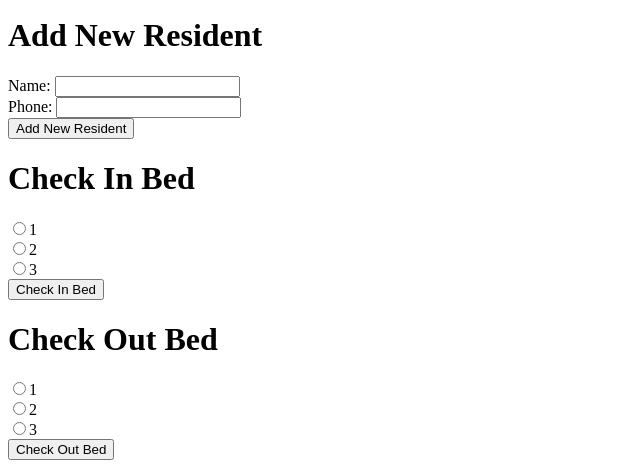
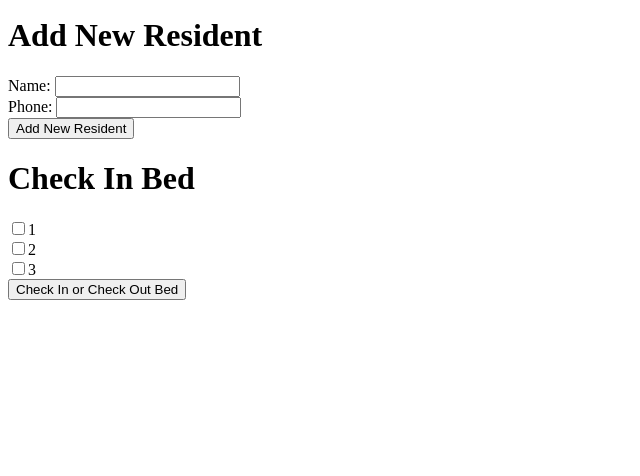
Before and after one commit to spanos/HackDukeS14, a PHP site: page /home.php in a window 1280 px wide. Shown: the part 351-827 px from the top of the page, without its empty margins (0-640 px from the left). After the commit the page ends 651 px from the top, so only its background shows below. Run offline with PHP 8.4, Linux system fonts and the light colour scheme; some libraries are stand-ins or nearby versions.

Commit message:
Update home.php
Combined both bed menus with radio buttons into one set of checkboxes.

```diff
--- a/home.php
+++ b/home.php
@@ -48,18 +48,10 @@
 
                         <h1>Check In Bed</h1>
                         <form class="purple" name="bed2" action="bedReserve.php" method="post">
-                        <input type="radio" name="BedID" value=1>1<br>
-                        <input type="radio" name="BedID" value=2>2<br>
-                        <input type="radio" name="BedID" value=3>3<br>
-                        <input type="submit" value="Check In Bed">
-                        </form>
-
-                        <h1>Check Out Bed</h1>
-                        <form class="purple" name="bed1" action="bedRelease.php" method="post">
-                        <input type="radio" name="BedID" value=1>1<br>
-                        <input type="radio" name="BedID" value=2>2<br>
-                        <input type="radio" name="BedID" value=3>3<br>
-                        <input type="submit" value="Check Out Bed">
+                        <input type="checkbox" name="BedID" value=1>1<br>
+                        <input type="checkbox" name="BedID" value=2>2<br>
+                        <input type="checkbox" name="BedID" value=3>3<br>
+                        <input type="submit" value="Check In or Check Out Bed">
                         </form>
                 </div>
         </body>
```
